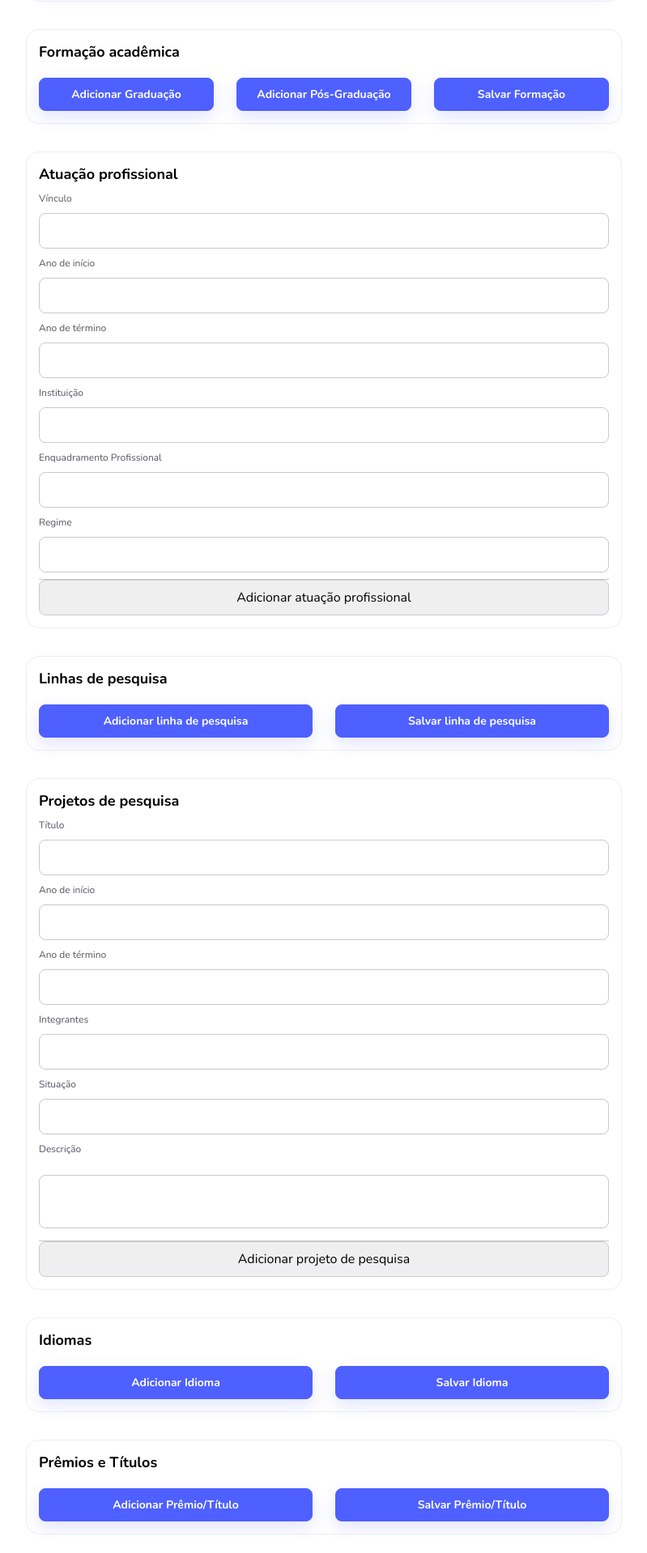
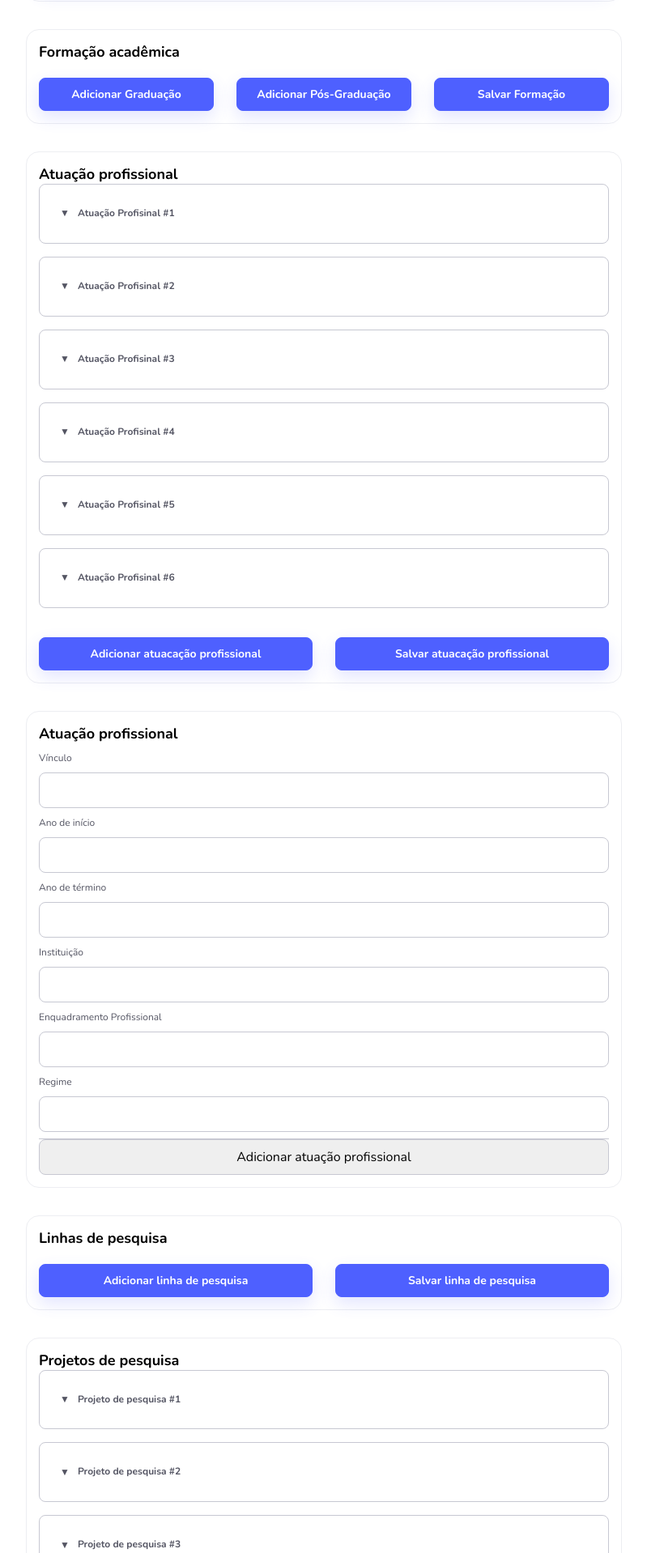
Before and after one commit to WellingtonFelipeLS/Lattes-Simplificado, a Django app: page /manage/1 in a window 1280 px wide. Shown: the part 1235-3153 px from the top of the page at 81% size, without its empty margins (240-1039 px from the left). Run offline with Django 3.2, Linux system fonts and the light colour scheme; the visitor is signed in with stand-in values (Sample User, id 1); data comes from the database, SQL or seed files in the repository; data that the repository does not hold is empty.

Commit message:
AtualizarForm

```diff
--- a/Lattes_Simplificado/settings.py
+++ b/Lattes_Simplificado/settings.py
@@ -83,7 +83,7 @@ DATABASES = {
 		'ENGINE': 'django.db.backends.postgresql',
 		'NAME':'Lattes_Simplificado',
 		'USER': 'postgres',
-		'PASSWORD': 'minhasenhadopostgre',
+		'PASSWORD': '33937020',
 		'HOST': 'localhost',
 		'PORT': '5432',
 	}
--- a/curriculo/templates/manage-profile.html
+++ b/curriculo/templates/manage-profile.html
@@ -140,6 +140,39 @@
 		<form method="POST">
 			</fieldset>
             </fieldset>
+		</form>
+		<form method="POST">
+			<fieldset>
+                <h2 id="linha-de-pesquisa">Atuação profissional</h2>
+                <div class="input-block">
+					{{ atuacao_profissional_form.management_form}}
+					{% for hidden in atuacao_profissional_form.hidden_fields %}
+						{{ hidden }}
+					{% endfor %}
+					{% for atuacao_profissional in atuacao_profissional_form %}
+					<section class="accordion">
+						<input type="checkbox" name="collapse-atuacao_profissional" id="atuacao_profissional{{ forloop.counter }}">
+						<h2 class="handle">
+						<label for="atuacao_profissional{{ forloop.counter }}">Atuação Profisinal #{{ forloop.counter }}</label>
+						</h2>
+						<div class="content">
+							{{ atuacao_profissional.errors }}
+							{{ atuacao_profissional }}
+						</div>
+					</section>
+					{% endfor %}
+                </div>
+				<div class="wrapper">
+					<div class="input-block">
+						<input type="submit" value="Adicionar atuacação profissional" name="add_atucao_prof" id="add_atucao_prof">
+					</div>
+					<div class="input-block">
+						<input type="submit" value="Salvar atuacação profissional" name="save_atuacao_prof" id="save_atuacao_prof">
+					</div>
+				</div>
+            </fieldset>
+		</form>
+		<form method="POST">
 			<fieldset>
                 <h2>Atuação profissional</h2>
                 <div class="input-block">
@@ -171,6 +204,8 @@
                 </div>
 
             </fieldset>
+		</form>
+		<form method="POST">
 			<fieldset>
                 <h2 id="linha-de-pesquisa">Linhas de pesquisa</h2>
                 <div class="input-block">
@@ -192,37 +227,39 @@
 					</div>
 				</div>
             </fieldset>
+		</form>
+		<form method="POST">
 			<fieldset>
-                <h2>Projetos de pesquisa</h2>
+                <h2 id="linha-de-pesquisa">Projetos de pesquisa</h2>
                 <div class="input-block">
-                    <label for="projeto-titulo">Título</label>
-                    <input type="text" name="projeto-titulo" id="projeto-titulo">
+					{{ projeto_pesquisa_form.management_form}}
+					{% for hidden in projeto_pesquisa_form.hidden_fields %}
+						{{ hidden }}
+					{% endfor %}
+					{% for projeto_pesquisa in projeto_pesquisa_form %}
+					<section class="accordion">
+						<input type="checkbox" name="collapse-projeto_pesquisa" id="projeto_pesquisa{{ forloop.counter }}">
+						<h2 class="handle">
+						<label for="projeto_pesquisa{{ forloop.counter }}">Projeto de pesquisa #{{ forloop.counter }}</label>
+						</h2>
+						<div class="content">
+							{{ projeto_pesquisa.errors }}
+							{{ projeto_pesquisa }}
+						</div>
+					</section>
+					{% endfor %}
+                </div>
+				<div class="wrapper">
+					<div class="input-block">
+						<input type="submit" value="Adicionar projeto de pesquisa" name="add_proj_pesq" id="add_proj_pesq">
 					</div>
 					<div class="input-block">
-                    <label for="projeto-dt-ini">Ano de início</label>
-                    <input type="text" name="projeto-dt-ini" id="projeto-dt-ini">
+						<input type="submit" value="Salvar projeto de pesquisa" name="save_proje_pesq" id="save_proje_pesq">
 					</div>
-                <div class="input-block">
-                    <label for="projeto-dt-fin">Ano de término</label>
-                    <input type="text" name="projeto-dt-fin" id="projeto-dt-fin">
-                </div>
-                <div class="input-block">
-                    <label for="integrantes">Integrantes</label>
-                    <input type="text" name="integrantes" id="integrantes">
-                </div>
-                <div class="input-block">
-                    <label for="situacao">Situação</label>
-                    <input type="text" name="situacao" id="situacao">
-                </div>
-                <div class="input-block">
-                    <label for="projeto-descricao">Descrição</label>
-                    <textarea type="text" name="projeto-descricao" id="projeto-descricao"></textarea>
-                </div>
-                <div class="input-block">
-                    <input type="button" value="Adicionar projeto de pesquisa" name="addAtProfisional" id="addAtProfisional">
 				</div>
             </fieldset>
 		</form>
+
 		<form method="POST">
 			{% csrf_token %}
 			<fieldset>
```
Also changed, not shown: curriculo/migrations/0004_alter_orientacaoacademica_descricao_and_more.py (added). Lines whose indentation alone changed are shown as unchanged.
